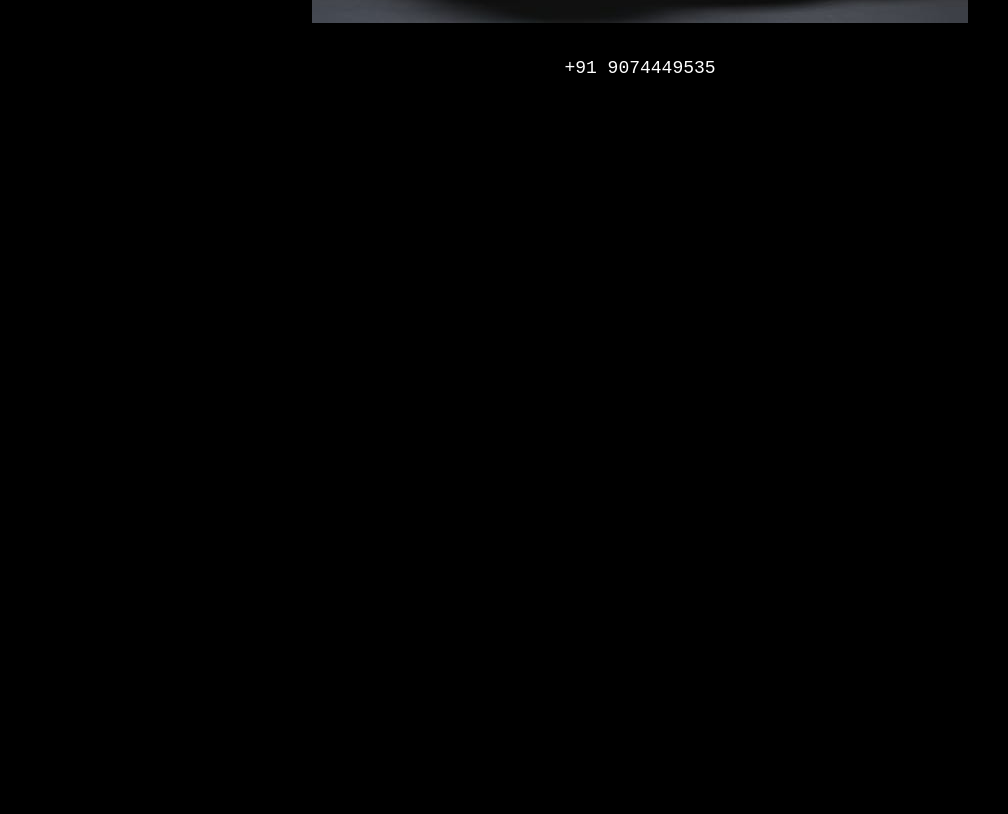
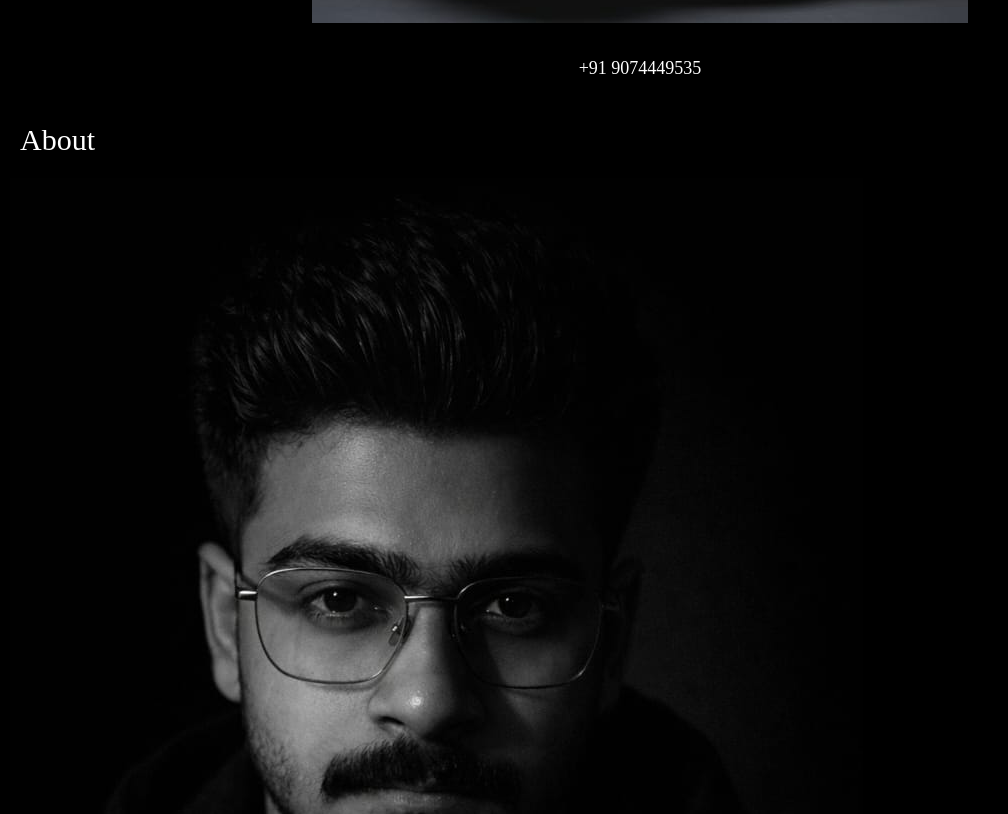
Before and after one commit to roshanali007/My_Portfolio, a React (Vite) app in the folder portfolio/: page / in a window 1280 px wide. Shown: the part 1320-2134 px from the top of the page, without its empty margins (0-1008 px from the left). Before the commit the page ends 1442 px from the top, so only its background shows below. Built offline with nearby package versions, Linux system fonts and the light colour scheme.

Commit message:
01-20-2026

```diff
--- a/portfolio/src/App.css
+++ b/portfolio/src/App.css
@@ -4,5 +4,5 @@ body{
   margin: 0;
   padding: 0;
   box-sizing: border-box;
-  font-family: 'Courier New', Courier, monospace;
+  font-family: 'Times New Roman', Times, serif;
 }
--- /dev/null
+++ b/portfolio/src/Components/About.jsx
@@ -0,0 +1,50 @@
+import React, { useEffect, useRef, useState } from 'react'
+
+function About() {
+  const aboutRef = useRef(null)
+  const [isVisible, setIsVisible] = useState(false)
+
+  useEffect(() => {
+    const observer = new IntersectionObserver(
+      ([entry]) => {
+        if (entry.isIntersecting) {
+          setIsVisible(true)
+        }
+      },
+      { threshold: 0.2 }
+    )
+
+    if (aboutRef.current) observer.observe(aboutRef.current)
+
+    return () => {
+      if (aboutRef.current) observer.unobserve(aboutRef.current)
+    }
+  }, [])
+
+  return (
+    <div
+      ref={aboutRef}
+      className={`
+        text-white text-[18px]
+        transition-all duration-700 ease-out
+        ${isVisible ? 'opacity-100 translate-y-0' : 'opacity-0 translate-y-20'}
+      `}
+    >
+      <h1 className='text-3xl pl-5'>About</h1>
+
+      <img
+        src="/b&w.jpeg"
+        alt="Profile"
+        className='px-2.5 pt-5'
+      />
+
+      <p className='text-[18px] px-5 pt-5'>
+        I’m a front-end developer and Computer Science student with hands-on experience in HTML, CSS,
+        JavaScript, and React. I enjoy crafting responsive, scalable,
+        and pixel-perfect UIs, and I’m always eager to learn and improve my skills by building real-world projects.
+      </p>
+    </div>
+  )
+}
+
+export default About
--- a/portfolio/src/Components/HeaderTop.jsx
+++ b/portfolio/src/Components/HeaderTop.jsx
@@ -1,8 +1,19 @@
-import React, { useState } from 'react'
+import React, { useEffect, useState } from 'react'
 import Navbar from './Navbar'
 
 function HeaderTop() {
     const [open,setOpen]=useState(false)
+     useEffect(() => {
+    if (open) {
+      document.body.style.overflow = 'hidden'
+    } else {
+      document.body.style.overflow = 'auto'
+    }
+
+    return () => {
+      document.body.style.overflow = 'auto'
+    }
+  }, [open])
   return (
     <div className='w-full h-15'>
         <div className='flex justify-between items-center h-full p-2.5'>
--- a/portfolio/src/Components/HomePage.jsx
+++ b/portfolio/src/Components/HomePage.jsx
@@ -1,12 +1,14 @@
 import React from 'react'
 import HeaderTop from './HeaderTop'
 import Intro from './Intro'
+import About from './About'
 
 function HomePage() {
   return (
     <>
         <HeaderTop/>
         <Intro/>
+        <About/>
     </>
   )
 }
--- a/portfolio/src/Components/Navbar.jsx
+++ b/portfolio/src/Components/Navbar.jsx
@@ -4,8 +4,8 @@ function Navbar({open}) {
   return (
     <nav
     className={`
-        absolute top-16 left-0 w-full z-50
-        h-[calc(100vh-64px)]
+        fixed top-16 left-0 w-full z-50
+        h-[calc(100vh-63px)]
         bg-black text-white
         transition-all duration-300 ease-in-out
         ${open
--- /dev/null
+++ b/portfolio/src/Components/Projects.jsx
@@ -0,0 +1,15 @@
+import React from 'react'
+
+function Projects() {
+  return (
+    <div>
+        <h1></h1>
+        <div>
+            <img src="" alt="" />
+            <h2></h2>
+        </div>
+    </div>
+  )
+}
+
+export default Projects
```
Also changed, not shown: portfolio/public/b&w.jpeg (added), portfolio/public/suit_with_tie.jpeg (added).
